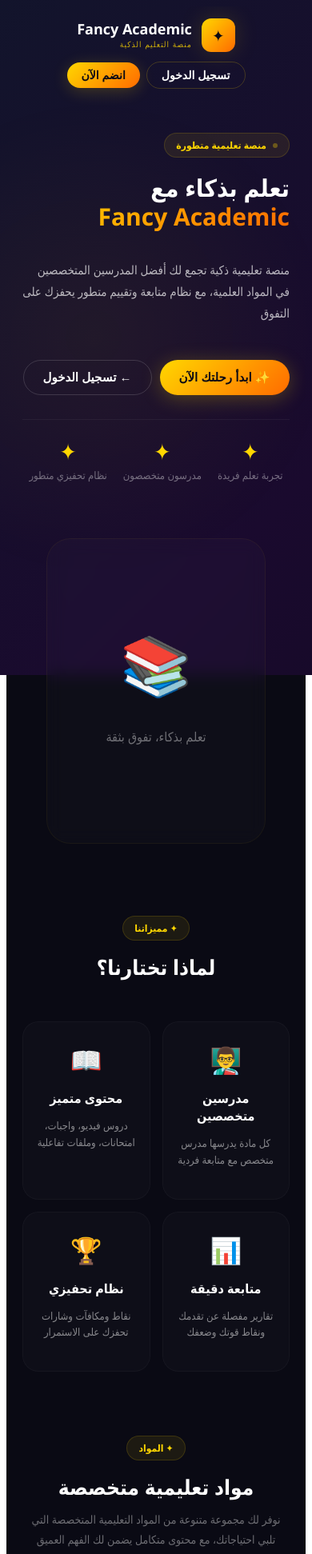
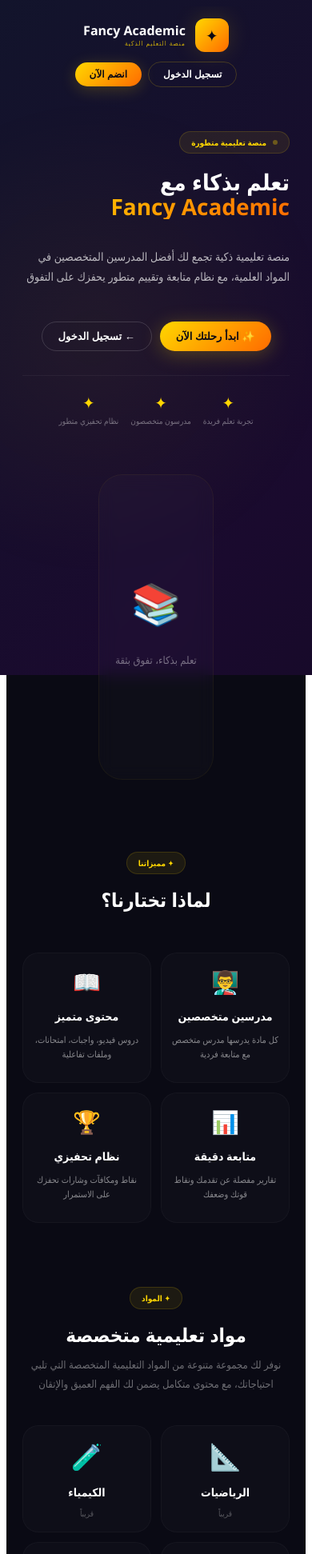
Before and after one commit to fancyacademic-design/fancy-academic, a Next.js app: page /platform in a window 390 px wide. Shown: the top 1943 px of the page at 80% size. Built offline with nearby package versions, Linux system fonts and the light colour scheme.

Commit message:
Update page.tsx

```diff
--- a/app/platform/page.tsx
+++ b/app/platform/page.tsx
@@ -15,7 +15,6 @@
     };
     window.addEventListener('scroll', handleScroll);
 
-    // ✅ التحقق من حجم الشاشة
     const checkMobile = () => {
       setIsMobile(window.innerWidth <= 768);
     };
@@ -47,7 +46,7 @@
               <span style={styles.logoIcon}>✦</span>
             </div>
             <div style={styles.logoText}>
-              <h1 style={isMobile ? styles.logoMainMobile : styles.logoMain}>Fancy Academic</h1>
+              <h1 style={styles.logoMain}>Fancy Academic</h1>
               <p style={styles.logoSub}>منصة التعليم الذكية</p>
             </div>
           </div>
@@ -71,21 +70,21 @@
               منصة تعليمية متطورة
             </div>
 
-            <h1 style={isMobile ? styles.heroTitleMobile : styles.heroTitle}>
+            <h1 style={styles.heroTitle}>
               تعلم بذكاء مع
               <span style={styles.heroHighlight}> Fancy Academic</span>
             </h1>
 
-            <p style={isMobile ? styles.heroDescriptionMobile : styles.heroDescription}>
+            <p style={styles.heroDescription}>
               منصة تعليمية ذكية تجمع لك أفضل المدرسين المتخصصين في المواد العلمية،
               مع نظام متابعة وتقييم متطور يحفزك على التفوق
             </p>
 
             <div style={isMobile ? styles.heroButtonsMobile : styles.heroButtons}>
-              <button style={isMobile ? styles.primaryButtonMobile : styles.primaryButton} onClick={() => router.push('/register')}>
+              <button style={styles.primaryButton} onClick={() => router.push('/register')}>
                 ✨ ابدأ رحلتك الآن
               </button>
-              <button style={isMobile ? styles.secondaryButtonMobile : styles.secondaryButton} onClick={() => router.push('/login')}>
+              <button style={styles.secondaryButton} onClick={() => router.push('/login')}>
                 ← تسجيل الدخول
               </button>
             </div>
@@ -106,7 +105,7 @@
             </div>
           </div>
 
-          <div style={isMobile ? styles.heroImageMobile : styles.heroImage}>
+          <div style={styles.heroImage}>
             <div style={styles.imageWrapper}>
               <div style={styles.imageContent}>
                 <div style={styles.mainIcon}>📚</div>
@@ -119,7 +118,7 @@
         <div style={styles.features}>
           <div style={styles.featuresHeader}>
             <span style={styles.featuresBadge}>✦ مميزاتنا</span>
-            <h2 style={isMobile ? styles.featuresTitleMobile : styles.featuresTitle}>لماذا تختارنا؟</h2>
+            <h2 style={styles.featuresTitle}>لماذا تختارنا؟</h2>
           </div>
 
           <div style={isMobile ? styles.featuresGridMobile : styles.featuresGrid}>
@@ -152,8 +151,8 @@
         <div style={styles.subjectsSection}>
           <div style={styles.sectionHeader}>
             <span style={styles.sectionBadge}>✦ المواد</span>
-            <h2 style={isMobile ? styles.sectionTitleMobile : styles.sectionTitle}>مواد تعليمية متخصصة</h2>
-            <p style={isMobile ? styles.sectionSubtitleMobile : styles.sectionSubtitle}>
+            <h2 style={styles.sectionTitle}>مواد تعليمية متخصصة</h2>
+            <p style={styles.sectionSubtitle}>
               نوفر لك مجموعة متنوعة من المواد التعليمية المتخصصة التي تلبي احتياجاتك،
               مع محتوى متكامل يضمن لك الفهم العميق والإتقان
             </p>
@@ -189,8 +188,8 @@
         <div style={styles.supportSection}>
           <div style={styles.supportCard}>
             <div style={styles.supportContent}>
-              <h2 style={isMobile ? styles.supportTitleMobile : styles.supportTitle}>💬 تواصل مع الدعم</h2>
-              <p style={isMobile ? styles.supportTextMobile : styles.supportText}>
+              <h2 style={styles.supportTitle}>💬 تواصل مع الدعم</h2>
+              <p style={styles.supportText}>
                 لديك استفسار أو تحتاج مساعدة؟ فريق الدعم جاهز لمساعدتك في أي وقت
               </p>
               <a
@@ -207,9 +206,9 @@
         <div style={styles.ctaSection}>
           <div style={styles.ctaCard}>
             <div style={styles.ctaContent}>
-              <h2 style={isMobile ? styles.ctaTitleMobile : styles.ctaTitle}>ابدأ رحلتك التعليمية اليوم</h2>
-              <p style={isMobile ? styles.ctaTextMobile : styles.ctaText}>انضم إلى Fancy Academic واستمتع بتجربة تعليمية متطورة</p>
-              <button style={isMobile ? styles.ctaButtonMobile : styles.ctaButton} onClick={() => router.push('/register')}>
+              <h2 style={styles.ctaTitle}>ابدأ رحلتك التعليمية اليوم</h2>
+              <p style={styles.ctaText}>انضم إلى Fancy Academic واستمتع بتجربة تعليمية متطورة</p>
+              <button style={styles.ctaButton} onClick={() => router.push('/register')}>
                 ✦ إنشاء حساب مجاني
               </button>
             </div>
@@ -345,21 +344,14 @@
     flexDirection: 'column',
   },
   logoMain: {
-    fontSize: '22px',
-    fontWeight: '800',
-    color: 'white',
-    margin: 0,
-    lineHeight: 1.2,
-  },
-  logoMainMobile: {
-    fontSize: '18px',
+    fontSize: 'clamp(16px, 2vw, 22px)',
     fontWeight: '800',
     color: 'white',
     margin: 0,
     lineHeight: 1.2,
   },
   logoSub: {
-    fontSize: '10px',
+    fontSize: 'clamp(8px, 0.8vw, 10px)',
     color: '#FFD700',
     margin: 0,
     letterSpacing: '1px',
@@ -387,7 +379,7 @@
     fontWeight: '600',
     cursor: 'pointer',
     transition: 'all 0.3s',
-    fontSize: '14px',
+    fontSize: 'clamp(12px, 1.2vw, 14px)',
   },
   navButtonPrimary: {
     padding: '8px 18px',
@@ -398,7 +390,7 @@
     fontWeight: '700',
     cursor: 'pointer',
     transition: 'all 0.3s',
-    fontSize: '14px',
+    fontSize: 'clamp(12px, 1.2vw, 14px)',
     boxShadow: '0 4px 20px rgba(255, 215, 0, 0.2)',
   },
   main: {
@@ -419,7 +411,7 @@
   heroMobile: {
     display: 'flex',
     flexDirection: 'column',
-    gap: '40px',
+    gap: '30px',
     alignItems: 'center',
     marginBottom: '60px',
     minHeight: 'auto',
@@ -437,7 +429,7 @@
     background: 'rgba(255, 215, 0, 0.08)',
     border: '1px solid rgba(255, 215, 0, 0.15)',
     borderRadius: '50px',
-    fontSize: '12px',
+    fontSize: 'clamp(10px, 1vw, 12px)',
     fontWeight: '600',
     color: '#FFD700',
     width: 'fit-content',
@@ -451,15 +443,9 @@
     animation: 'pulse 2s infinite',
   },
   heroTitle: {
-    fontSize: '52px',
+    fontSize: 'clamp(28px, 5vw, 52px)',
     fontWeight: '800',
     lineHeight: 1.1,
-    margin: 0,
-  },
-  heroTitleMobile: {
-    fontSize: '30px',
-    fontWeight: '800',
-    lineHeight: 1.2,
     margin: 0,
   },
   heroHighlight: {
@@ -469,16 +455,10 @@
     WebkitTextFillColor: 'transparent',
   },
   heroDescription: {
-    fontSize: '17px',
+    fontSize: 'clamp(14px, 1.4vw, 17px)',
     color: 'rgba(255, 255, 255, 0.7)',
     lineHeight: 1.8,
     maxWidth: '500px',
-  },
-  heroDescriptionMobile: {
-    fontSize: '15px',
-    color: 'rgba(255, 255, 255, 0.7)',
-    lineHeight: 1.8,
-    maxWidth: '100%',
   },
   heroButtons: {
     display: 'flex',
@@ -494,12 +474,12 @@
     justifyContent: 'center',
   },
   primaryButton: {
-    padding: '14px 30px',
+    padding: 'clamp(10px, 1.2vw, 14px) clamp(20px, 2.5vw, 30px)',
     background: 'linear-gradient(135deg, #FFD700, #FF6B00)',
     color: '#0a0a14',
     border: 'none',
     borderRadius: '50px',
-    fontSize: '16px',
+    fontSize: 'clamp(13px, 1.3vw, 16px)',
     fontWeight: '700',
     cursor: 'pointer',
     display: 'flex',
@@ -508,47 +488,18 @@
     boxShadow: '0 4px 25px rgba(255, 215, 0, 0.25)',
     transition: 'all 0.3s',
   },
-  primaryButtonMobile: {
-    padding: '12px 24px',
-    background: 'linear-gradient(135deg, #FFD700, #FF6B00)',
-    color: '#0a0a14',
-    border: 'none',
-    borderRadius: '50px',
-    fontSize: '15px',
-    fontWeight: '700',
-    cursor: 'pointer',
-    display: 'flex',
-    alignItems: 'center',
-    gap: '8px',
-    boxShadow: '0 4px 25px rgba(255, 215, 0, 0.25)',
-    transition: 'all 0.3s',
-  },
   secondaryButton: {
-    padding: '14px 30px',
+    padding: 'clamp(10px, 1.2vw, 14px) clamp(20px, 2.5vw, 30px)',
     background: 'transparent',
     color: 'white',
     border: '1px solid rgba(255, 255, 255, 0.15)',
     borderRadius: '50px',
-    fontSize: '16px',
+    fontSize: 'clamp(13px, 1.3vw, 16px)',
     fontWeight: '600',
     cursor: 'pointer',
     display: 'flex',
     alignItems: 'center',
     gap: '10px',
-    transition: 'all 0.3s',
-  },
-  secondaryButtonMobile: {
-    padding: '12px 24px',
-    background: 'transparent',
-    color: 'white',
-    border: '1px solid rgba(255, 255, 255, 0.15)',
-    borderRadius: '50px',
-    fontSize: '15px',
-    fontWeight: '600',
-    cursor: 'pointer',
-    display: 'flex',
-    alignItems: 'center',
-    gap: '8px',
     transition: 'all 0.3s',
   },
   stats: {
@@ -560,7 +511,7 @@
   },
   statsMobile: {
     display: 'flex',
-    gap: '20px',
+    gap: '15px',
     marginTop: '10px',
     paddingTop: '20px',
     borderTop: '1px solid rgba(255, 255, 255, 0.05)',
@@ -574,24 +525,18 @@
     alignItems: 'center',
   },
   statNumber: {
-    fontSize: '28px',
+    fontSize: 'clamp(20px, 2.5vw, 28px)',
     fontWeight: '800',
     color: '#FFD700',
   },
   statLabel: {
-    fontSize: '13px',
+    fontSize: 'clamp(10px, 1vw, 13px)',
     color: 'rgba(255, 255, 255, 0.4)',
   },
   heroImage: {
     display: 'flex',
     justifyContent: 'center',
     alignItems: 'center',
-  },
-  heroImageMobile: {
-    display: 'flex',
-    justifyContent: 'center',
-    alignItems: 'center',
-    width: '100%',
   },
   imageWrapper: {
     width: '100%',
@@ -614,11 +559,11 @@
     justifyContent: 'center',
   },
   mainIcon: {
-    fontSize: '72px',
+    fontSize: 'clamp(50px, 6vw, 72px)',
     marginBottom: '15px',
   },
   imageText: {
-    fontSize: '16px',
+    fontSize: 'clamp(13px, 1.2vw, 16px)',
     color: 'rgba(255, 255, 255, 0.4)',
   },
   features: {
@@ -634,18 +579,13 @@
     background: 'rgba(255, 215, 0, 0.08)',
     border: '1px solid rgba(255, 215, 0, 0.15)',
     borderRadius: '50px',
-    fontSize: '12px',
+    fontSize: 'clamp(10px, 1vw, 12px)',
     fontWeight: '600',
     color: '#FFD700',
     marginBottom: '15px',
   },
   featuresTitle: {
-    fontSize: '36px',
-    fontWeight: '800',
-    margin: 0,
-  },
-  featuresTitleMobile: {
-    fontSize: '26px',
+    fontSize: 'clamp(24px, 3.5vw, 36px)',
     fontWeight: '800',
     margin: 0,
   },
@@ -657,28 +597,28 @@
   featuresGridMobile: {
     display: 'grid',
     gridTemplateColumns: 'repeat(2, 1fr)',
-    gap: '15px',
+    gap: '12px',
   },
   featureCard: {
     background: 'rgba(255, 255, 255, 0.02)',
-    padding: '25px 15px',
+    padding: 'clamp(16px, 2vw, 30px) clamp(12px, 1.5vw, 20px)',
     borderRadius: '20px',
     border: '1px solid rgba(255, 255, 255, 0.03)',
     textAlign: 'center',
     transition: 'all 0.3s',
   },
   featureIconWrapper: {
-    fontSize: '32px',
+    fontSize: 'clamp(28px, 3vw, 32px)',
     display: 'block',
     marginBottom: '15px',
   },
   featureTitle: {
-    fontSize: '16px',
+    fontSize: 'clamp(14px, 1.5vw, 18px)',
     fontWeight: '600',
     marginBottom: '10px',
   },
   featureText: {
-    fontSize: '13px',
+    fontSize: 'clamp(11px, 1vw, 14px)',
     color: 'rgba(255, 255, 255, 0.5)',
     lineHeight: 1.6,
   },
@@ -695,35 +635,22 @@
     background: 'rgba(255, 215, 0, 0.08)',
     border: '1px solid rgba(255, 215, 0, 0.15)',
     borderRadius: '50px',
-    fontSize: '12px',
+    fontSize: 'clamp(10px, 1vw, 12px)',
     fontWeight: '600',
     color: '#FFD700',
     marginBottom: '15px',
   },
   sectionTitle: {
-    fontSize: '36px',
-    fontWeight: '800',
-    margin: 0,
-  },
-  sectionTitleMobile: {
-    fontSize: '26px',
+    fontSize: 'clamp(24px, 3.5vw, 36px)',
     fontWeight: '800',
     margin: 0,
   },
   sectionSubtitle: {
-    fontSize: '16px',
+    fontSize: 'clamp(13px, 1.2vw, 16px)',
     color: 'rgba(255, 255, 255, 0.4)',
     maxWidth: '600px',
     margin: '10px auto 0',
     lineHeight: 1.8,
-  },
-  sectionSubtitleMobile: {
-    fontSize: '14px',
-    color: 'rgba(255, 255, 255, 0.4)',
-    maxWidth: '100%',
-    margin: '10px auto 0',
-    lineHeight: 1.8,
-    padding: '0 10px',
   },
   subjectsGrid: {
     display: 'grid',
@@ -737,24 +664,24 @@
   },
   subjectCard: {
     background: 'rgba(255, 255, 255, 0.02)',
-    padding: '25px 15px',
+    padding: 'clamp(16px, 2vw, 30px) clamp(12px, 1.5vw, 20px)',
     borderRadius: '20px',
     border: '1px solid rgba(255, 255, 255, 0.03)',
     textAlign: 'center',
     transition: 'all 0.3s',
   },
   subjectIcon: {
-    fontSize: '40px',
+    fontSize: 'clamp(32px, 4vw, 48px)',
     display: 'block',
     marginBottom: '12px',
   },
   subjectTitle: {
-    fontSize: '18px',
+    fontSize: 'clamp(14px, 1.5vw, 20px)',
     fontWeight: '700',
     marginBottom: '6px',
   },
   subjectDesc: {
-    fontSize: '12px',
+    fontSize: 'clamp(10px, 1vw, 13px)',
     color: 'rgba(255, 255, 255, 0.3)',
     marginBottom: '0',
   },
@@ -763,7 +690,7 @@
   },
   supportCard: {
     background: 'linear-gradient(135deg, rgba(255, 215, 0, 0.05), rgba(255, 107, 0, 0.03))',
-    padding: '40px 20px',
+    padding: 'clamp(25px, 3vw, 40px) clamp(15px, 2vw, 30px)',
     borderRadius: '24px',
     border: '1px solid rgba(255, 215, 0, 0.08)',
     textAlign: 'center',
@@ -773,36 +700,25 @@
     margin: '0 auto',
   },
   supportTitle: {
-    fontSize: '28px',
+    fontSize: 'clamp(20px, 2.5vw, 28px)',
     fontWeight: '700',
     marginBottom: '15px',
   },
-  supportTitleMobile: {
-    fontSize: '22px',
-    fontWeight: '700',
-    marginBottom: '12px',
-  },
   supportText: {
-    fontSize: '16px',
+    fontSize: 'clamp(13px, 1.2vw, 16px)',
     color: 'rgba(255, 255, 255, 0.5)',
     marginBottom: '25px',
     lineHeight: 1.8,
   },
-  supportTextMobile: {
-    fontSize: '14px',
-    color: 'rgba(255, 255, 255, 0.5)',
-    marginBottom: '20px',
-    lineHeight: 1.8,
-  },
   supportButton: {
     display: 'inline-block',
-    padding: '12px 32px',
+    padding: 'clamp(10px, 1vw, 12px) clamp(20px, 2.5vw, 32px)',
     background: 'rgba(255, 215, 0, 0.1)',
     color: '#FFD700',
     border: '1px solid rgba(255, 215, 0, 0.2)',
     borderRadius: '50px',
     textDecoration: 'none',
-    fontSize: '15px',
+    fontSize: 'clamp(13px, 1.2vw, 15px)',
     fontWeight: '600',
     transition: 'all 0.3s',
   },
@@ -811,7 +727,7 @@
   },
   ctaCard: {
     background: 'linear-gradient(135deg, rgba(255, 215, 0, 0.05), rgba(255, 107, 0, 0.05))',
-    padding: '50px 20px',
+    padding: 'clamp(30px, 4vw, 50px) clamp(15px, 2vw, 30px)',
     borderRadius: '30px',
     border: '1px solid rgba(255, 215, 0, 0.05)',
     textAlign: 'center',
@@ -821,44 +737,22 @@
     margin: '0 auto',
   },
   ctaTitle: {
-    fontSize: '32px',
+    fontSize: 'clamp(22px, 3vw, 32px)',
     fontWeight: '800',
     marginBottom: '15px',
   },
-  ctaTitleMobile: {
-    fontSize: '24px',
-    fontWeight: '800',
-    marginBottom: '12px',
-  },
   ctaText: {
-    fontSize: '16px',
+    fontSize: 'clamp(13px, 1.2vw, 16px)',
     color: 'rgba(255, 255, 255, 0.5)',
     marginBottom: '25px',
   },
-  ctaTextMobile: {
-    fontSize: '14px',
-    color: 'rgba(255, 255, 255, 0.5)',
-    marginBottom: '20px',
-  },
   ctaButton: {
-    padding: '14px 32px',
+    padding: 'clamp(10px, 1.2vw, 14px) clamp(20px, 2.5vw, 32px)',
     background: 'linear-gradient(135deg, #FFD700, #FF6B00)',
     color: '#0a0a14',
     border: 'none',
     borderRadius: '50px',
-    fontSize: '16px',
-    fontWeight: '700',
-    cursor: 'pointer',
-    boxShadow: '0 4px 25px rgba(255, 215, 0, 0.2)',
-    transition: 'all 0.3s',
-  },
-  ctaButtonMobile: {
-    padding: '12px 24px',
-    background: 'linear-gradient(135deg, #FFD700, #FF6B00)',
-    color: '#0a0a14',
-    border: 'none',
-    borderRadius: '50px',
-    fontSize: '15px',
+    fontSize: 'clamp(13px, 1.3vw, 16px)',
     fontWeight: '700',
     cursor: 'pointer',
     boxShadow: '0 4px 25px rgba(255, 215, 0, 0.2)',
@@ -904,12 +798,12 @@
     fontWeight: 'bold',
   },
   footerTitle: {
-    fontSize: '18px',
+    fontSize: 'clamp(16px, 1.5vw, 18px)',
     fontWeight: '700',
     margin: 0,
   },
   footerText: {
-    fontSize: '14px',
+    fontSize: 'clamp(12px, 1vw, 14px)',
     color: 'rgba(255, 255, 255, 0.4)',
     lineHeight: 1.6,
     maxWidth: '400px',
@@ -920,14 +814,14 @@
     gap: '8px',
   },
   footerLinksTitle: {
-    fontSize: '16px',
+    fontSize: 'clamp(14px, 1.3vw, 16px)',
     fontWeight: '600',
     marginBottom: '5px',
   },
   footerLink: {
     color: 'rgba(255, 255, 255, 0.4)',
     textDecoration: 'none',
-    fontSize: '14px',
+    fontSize: 'clamp(12px, 1vw, 14px)',
     transition: 'all 0.3s',
   },
   footerBottom: {
@@ -936,7 +830,7 @@
     textAlign: 'center',
   },
   copyright: {
-    fontSize: '12px',
+    fontSize: 'clamp(10px, 0.8vw, 12px)',
     color: 'rgba(255, 255, 255, 0.2)',
   },
 };
```
